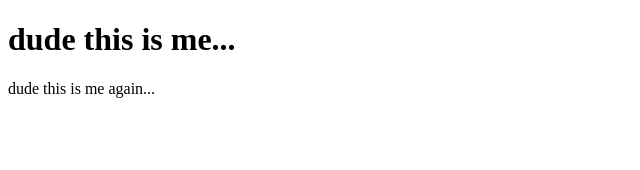
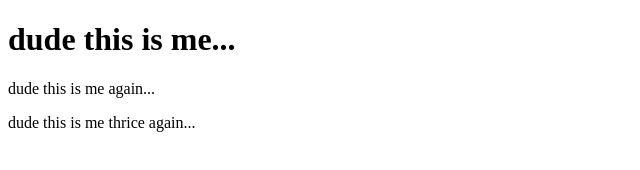
Before and after one commit to HimanshuShuklaCS16/learning-git, a plain HTML site: page index.html in a window 1280 px wide. Shown: the whole page, without its empty margins (0-640 px from the left). Drawn offline with Linux system fonts and the light colour scheme.

Commit message:
third commit

```diff
--- a/index.html
+++ b/index.html
@@ -6,5 +6,7 @@
 <body>
 <h1>dude this is me...</h1>
 <p>dude this is me again...</p>
+
+<p>dude this is me thrice again...</p>
 </body>
 </html>
```
